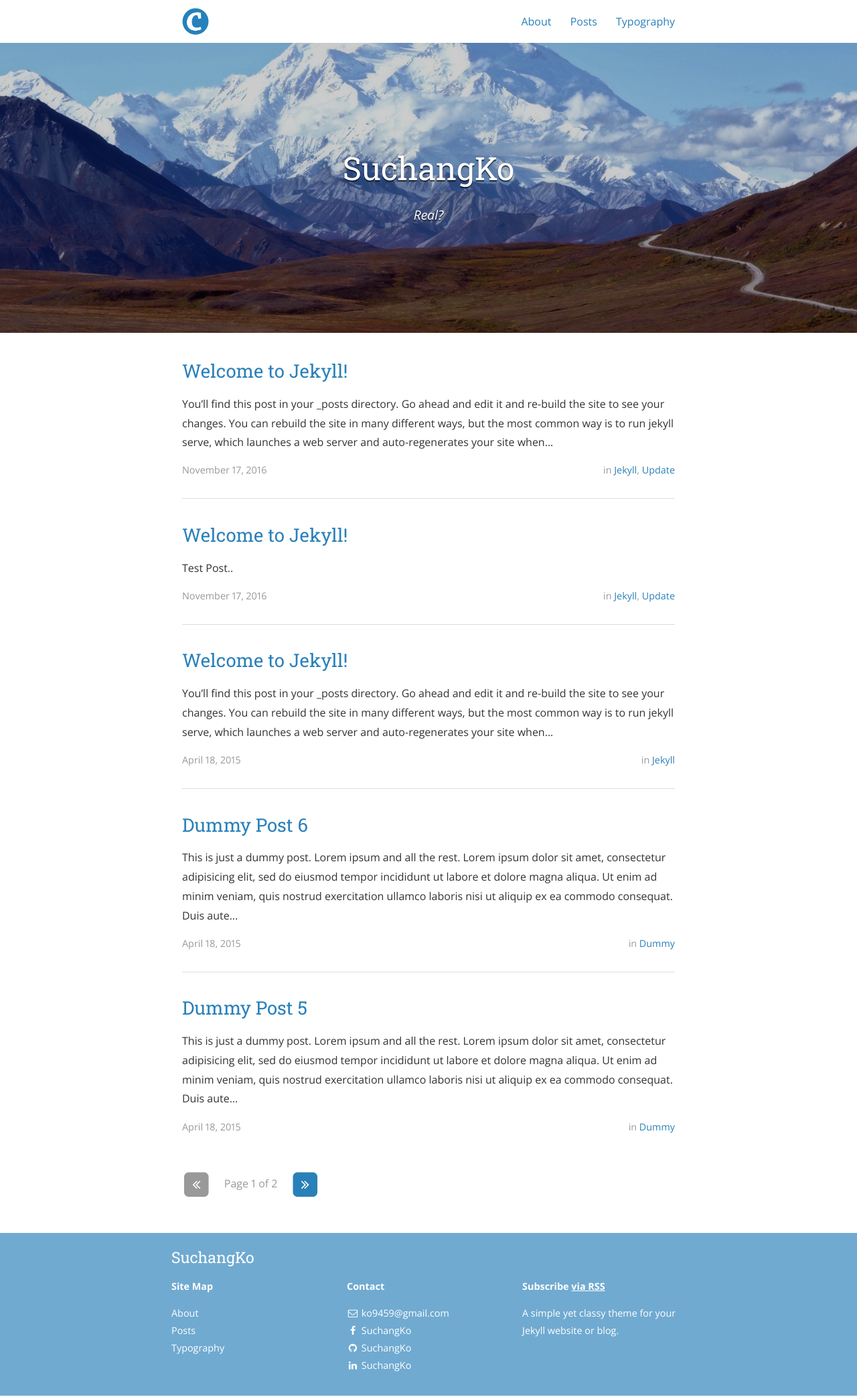
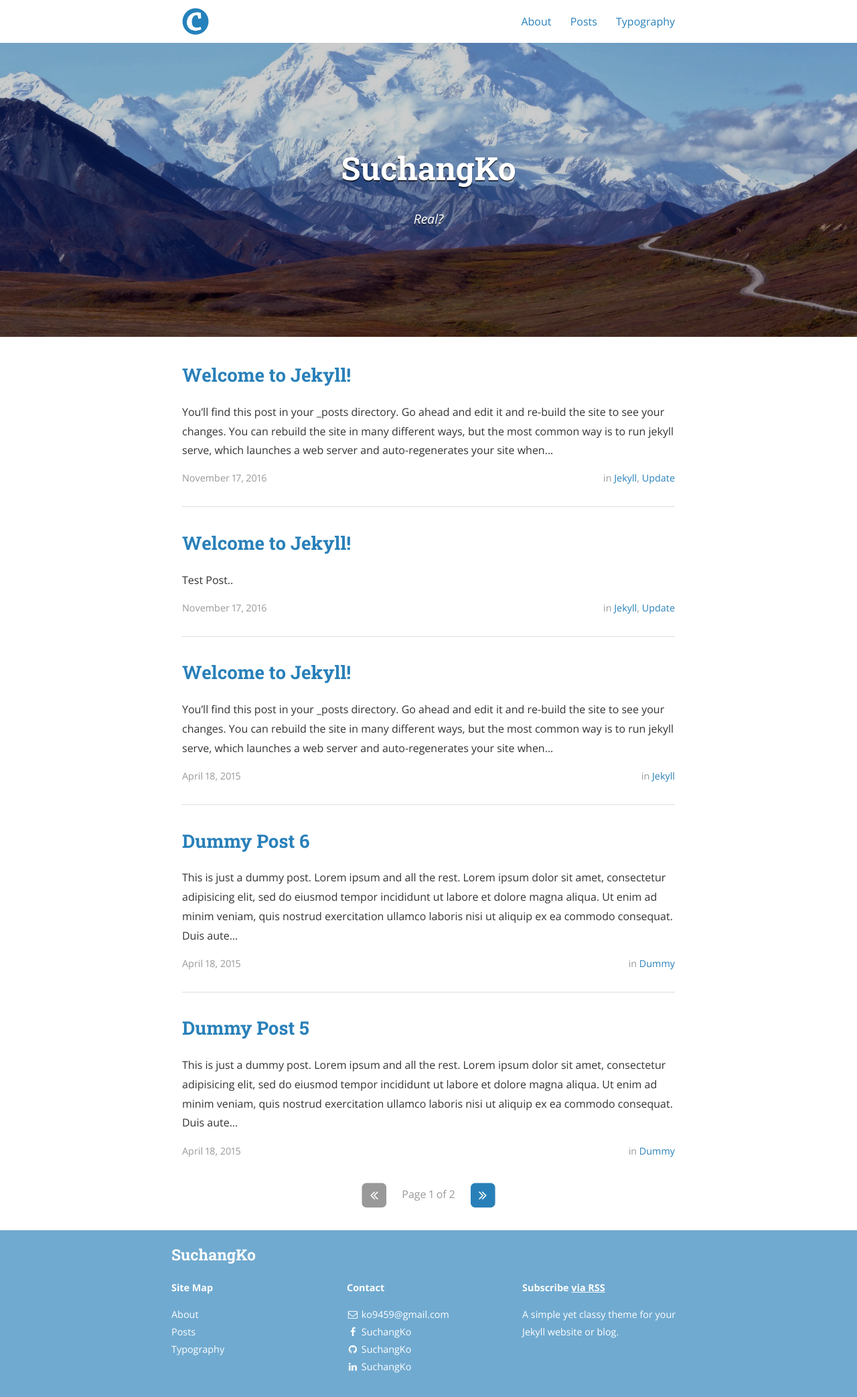
Before and after one commit to SuchangKo/suchangko.github.io, a Jekyll site: the page built from index.html, in a window 1280 px wide. Shown: the whole page at 67% size. Built offline with Jekyll 4.4.1, drawn with Linux system fonts in a browser that asks for light colours; nearby versions of some CDN libraries; the list of posts is cut into pages by our own code; a style sheet for code colours, icons or effects is not loaded.

Commit message:
Change Markdown

```diff
--- a/_includes/head.html
+++ b/_includes/head.html
@@ -11,7 +11,6 @@
   {% endif %}
 
   <!-- External libraries -->
-  <link href="https://maxcdn.bootstrapcdn.com/bootstrap/3.3.7/css/bootstrap.min.css" rel="stylesheet" integrity="sha384-BVYiiSIFeK1dGmJRAkycuHAHRg32OmUcww7on3RYdg4Va+PmSTsz/K68vbdEjh4u" crossorigin="anonymous">
   <link rel="stylesheet" href="//maxcdn.bootstrapcdn.com/font-awesome/4.6.3/css/font-awesome.min.css">
   <link rel="stylesheet" href="//cdnjs.cloudflare.com/ajax/libs/highlight.js/9.7.0/styles/{{ site.highlightjs_theme }}.min.css">
   <link rel="stylesheet" href="//cdnjs.cloudflare.com/ajax/libs/lightbox2/2.7.1/css/lightbox.css">
```
